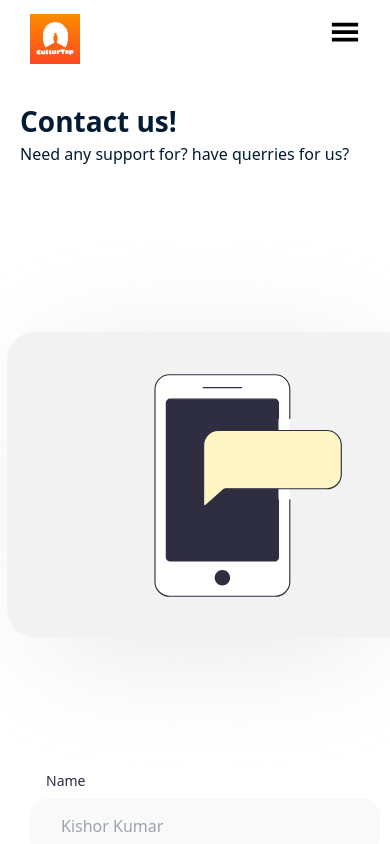
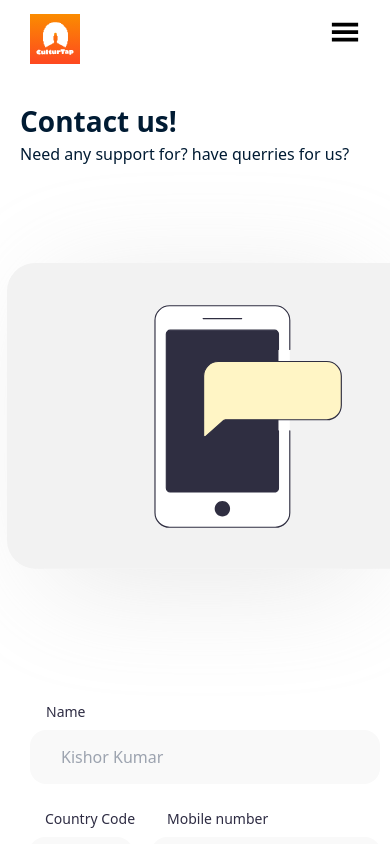
Before and after one commit to vpwr2004/CulturTap, a React (Create React App) app in the folder frontend/: page /contact in a window 390 px wide. Shown: the top 844 px of the page. Built offline with nearby package versions, Linux system fonts and the light colour scheme.

Commit message:
modified

```diff
--- a/frontend/src/components/contacts/ContactElement.js
+++ b/frontend/src/components/contacts/ContactElement.js
@@ -29,7 +29,7 @@ const ContactElement = ({ details }) => {
                 <p className='text-[16px] text-[#001b33]'>{details.title}</p>
             </div>
 
-            <div className='mt-[69px] flex max-lg:flex-col-reverse max-lg:justify-center  md:gap-[150px] '>
+            <div className='md:mt-[69px] flex max-lg:flex-col-reverse max-lg:justify-center  md:gap-[150px] '>
                 <form action="" className='flex flex-col items-center gap-6'>
                     <div>
                         <p className='text-[14px] text-[#2e2c43] pl-4 pb-2'>Name</p>
--- a/frontend/src/components/navbar/Navbar.js
+++ b/frontend/src/components/navbar/Navbar.js
@@ -48,8 +48,8 @@ const Navbar = () => {
     }
 
     return (
-        <div className='w-screen max-sm:fixed max-sm:top-0 flex justify-between gap-10 md:px-[20px] max-sm:mt-0 max-sm:pb-[20px]  max-sm:pr-[30px] bg-white z-50'>
-            <div className='pt-[14px] md:pl-[14px] max-sm:pl-[30px] relative'>
+        <div className='w-screen max-sm:fixed max-sm:top-0 flex justify-between gap-10 md:px-[20px] max-sm:mt-0 max-lg:pb-[20px]  max-lg:pr-[30px] bg-white z-50'>
+            <div className='pt-[14px] md:pl-[14px] max-lg:pl-[30px] relative'>
                 <img src={logo} alt="logo" className=' w-[50px] h-[50px] lg:w-[102px] lg:h-[102px]' />
                 <div className='absolute max-lg:hidden top-[170px] left-[8px]'>
                     <img src={culturTapName} alt="culturTap" />
```
